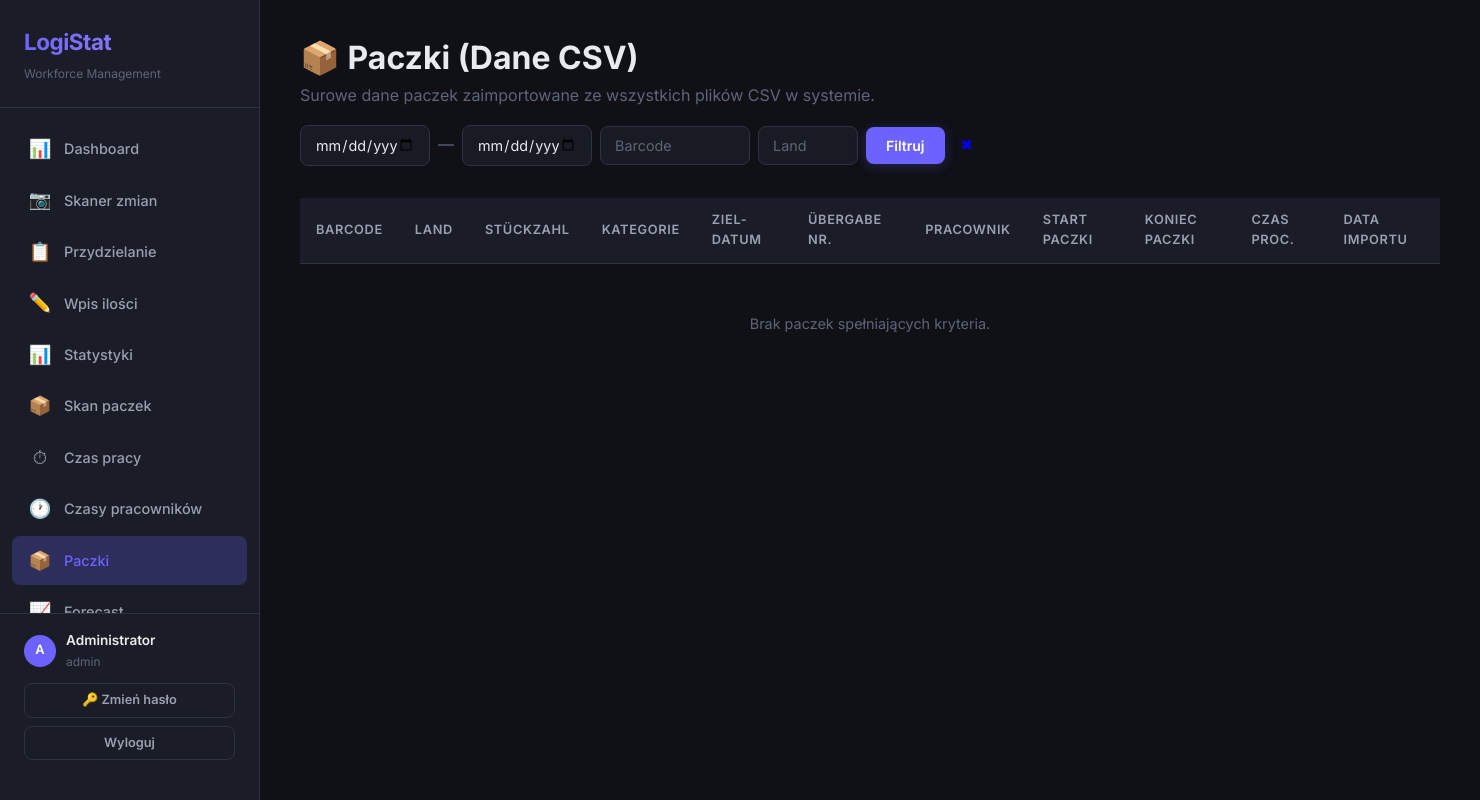
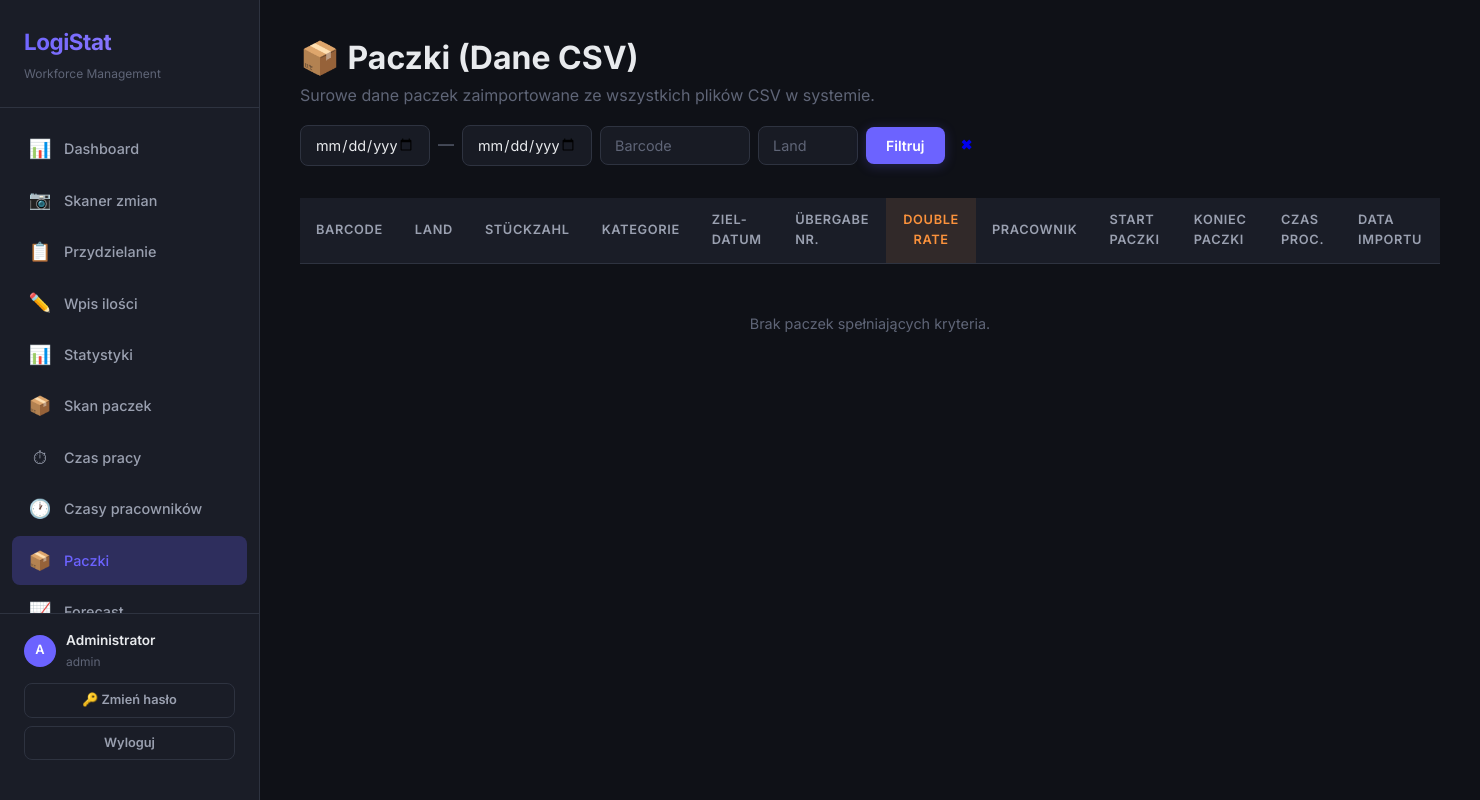
Before and after one commit to arek6891/LogiStat, a Flask app: page /paczki in a window 1480 px wide. Run offline with Flask 3, Linux system fonts and the light colour scheme; a user stored in the database is signed in.

Commit message:
feat(double-rate): per-package flag with yellow duplicate line in general stats
Paczki:
- Add ImportedCarton.double_rate column + checkbox per package
- PUT /api/packages/<id>/double-rate toggle endpoint

Statystyki ogólne:
- Add GeneralStat.double_rate_category_data (yellow row's manual amounts)
- Render a second yellow (2x) line per stat line that has double-rate packages;
  Amounts auto-summed from double-rate cartons, categories entered manually
- Doubling is emergent (both lines x1); remove legacy per-line x2 multiplier
- Include yellow rows in xlsx export

Co-Authored-By: Claude Opus 4.8 (1M context) <noreply@anthropic.com>

```diff
--- a/app.py
+++ b/app.py
@@ -238,6 +238,7 @@ class ImportedCarton(db.Model):
     imported_by = db.Column(db.Integer, db.ForeignKey('user.id'), nullable=True)
     processed_by = db.Column(db.Integer, db.ForeignKey('user.id'), nullable=True)
     processed_at = db.Column(db.DateTime, nullable=True)
+    double_rate = db.Column(db.Boolean, default=False)
     scan_start_at = db.Column(db.DateTime, nullable=True)
     scan_start_by = db.Column(db.Integer, db.ForeignKey('user.id'), nullable=True)
     scan_end_at = db.Column(db.DateTime, nullable=True)
@@ -272,6 +273,7 @@ class ImportedCarton(db.Model):
             'uebergabe_nr': self.uebergabe_nr,
             'country_mapping_id': self.country_mapping_id,
             'processed_by': self.processed_by,
+            'double_rate': self.double_rate or False,
             'processed_by_name': self.processed_by_user.display_name if self.processed_by_user else None,
             'processed_at': self.processed_at.isoformat() if self.processed_at else None,
             'scan_start_at': self.scan_start_at.isoformat() if self.scan_start_at else None,
@@ -305,7 +307,8 @@ class GeneralStat(db.Model):
     country_ledger = db.Column(db.String(150), nullable=False)
     amounts = db.Column(db.Integer, default=0)
     category_data = db.Column(db.Text, default='{}')
-    double_rate = db.Column(db.Boolean, default=False)
+    double_rate = db.Column(db.Boolean, default=False)  # legacy per-line flag (unused; kept for back-compat)
+    double_rate_category_data = db.Column(db.Text, default='{}')  # yellow row: manual per-category amounts for double-rate packages
     created_at = db.Column(db.DateTime, default=datetime.utcnow)
     updated_at = db.Column(db.DateTime, nullable=True)
     updated_by = db.Column(db.Integer, db.ForeignKey('user.id'), nullable=True)
@@ -325,6 +328,15 @@ class GeneralStat(db.Model):
 
     def set_category_data(self, data):
         self.category_data = json.dumps(data)
+
+    def get_double_rate_category_data(self):
+        try:
+            return json.loads(self.double_rate_category_data) if self.double_rate_category_data else empty_category_data()
+        except (json.JSONDecodeError, TypeError):
+            return empty_category_data()
+
+    def set_double_rate_category_data(self, data):
+        self.double_rate_category_data = json.dumps(data)
 
     def total_cost(self):
         cd = self.get_category_data()
@@ -341,12 +353,11 @@ class GeneralStat(db.Model):
         mapping = CostMapping.query.filter_by(year=ym[0], month=ym[1]).first()
         rates = mapping.get_rates_data() if mapping else {}
 
-        multiplier = 2.0 if self.double_rate else 1.0
         total_cost = 0.0
         for cat, data in cd.items():
             amt = data.get('amount', 0)
             rate = rates.get(cat, 0.0)
-            data['computed_cost'] = amt * rate * multiplier
+            data['computed_cost'] = amt * rate
             total_cost += data['computed_cost']
 
         return {
@@ -644,13 +655,6 @@ def paczki_view():
     pagination = query.order_by(ImportedCarton.imported_at.desc()).paginate(page=page, per_page=100, error_out=False)
     users = User.query.filter_by(is_active_user=True).order_by(User.display_name).all()
 
-    # Double rate per uebergabe_nr — query GeneralStat for each distinct list_id
-    unr_set = set(i.uebergabe_nr for i in pagination.items if i.uebergabe_nr)
-    dr_map = {}
-    for unr in unr_set:
-        stat = GeneralStat.query.filter_by(list_id=unr).first()
-        dr_map[unr] = stat.double_rate if stat else False
-
     return render_template('paczki.html',
                            pagination=pagination,
                            items=pagination.items,
@@ -658,8 +662,7 @@ def paczki_view():
                            date_to=date_to_str,
                            barcode=barcode,
                            land=land,
-                           users=users,
-                           dr_map=dr_map)
+                           users=users)
 
 
 @app.route('/general-stats/export')
@@ -684,6 +687,8 @@ def general_stats_export():
         except ValueError:
             pass
     stats = query.order_by(GeneralStat.loading_date.asc()).all()
+
+    dr_amounts = double_rate_amount_map()
 
     cost_mappings = CostMapping.query.all()
     rates_by_ym = {(cm.year, cm.month): cm.get_rates_data() for cm in cost_mappings}
@@ -751,27 +756,23 @@ def general_stats_export():
     ws.row_dimensions[1].height = 28
     ws.row_dimensions[2].height = 18
 
-    # Data rows
-    for ri, s in enumerate(stats, 3):
+    def write_data_row(ri, s, cd, dr_label, row_fill, amounts_val):
+        """Write one data row (normal or yellow double-rate) at Excel row ri."""
         ym = (s.loading_date.year, s.loading_date.month)
         rates = rates_by_ym.get(ym, {})
-        multiplier = 2.0 if s.double_rate else 1.0
-        cd = s.get_category_data()
 
         total_amount = sum(cd.get(cat, {}).get('amount', 0) for cat in STAT_CATEGORIES)
-        total_cost = sum(cd.get(cat, {}).get('amount', 0) * rates.get(cat, 0.0) * multiplier
-                        for cat in STAT_CATEGORIES)
-
-        row_fill = dr_fill_row if s.double_rate else None
+        total_cost = sum(cd.get(cat, {}).get('amount', 0) * rates.get(cat, 0.0)
+                         for cat in STAT_CATEGORIES)
 
         row_data = [
             s.loading_date.strftime('%d.%m.%Y'),
-            'TAK' if s.double_rate else '',
+            dr_label,
             s.week_number,
             s.list_id,
             s.country_of_destination or '',
             s.country_ledger,
-            s.amounts,
+            amounts_val,
             total_amount,
         ]
 
@@ -781,13 +782,13 @@ def general_stats_export():
             c.alignment = Alignment(horizontal='center' if ci in (1, 2, 3, 7, 8) else 'left')
             if row_fill:
                 c.fill = row_fill
-            if ci == 2 and s.double_rate:
+            if ci == 2 and dr_label:
                 c.font = Font(bold=True, color='C2410C')
 
         for i, cat in enumerate(STAT_CATEGORIES):
             col = cat_cols_start + i * 2
             amt = cd.get(cat, {}).get('amount', 0)
-            cost = amt * rates.get(cat, 0.0) * multiplier
+            cost = amt * rates.get(cat, 0.0)
             for offset, val in enumerate([amt, round(cost, 2)]):
                 c = ws.cell(row=ri, column=col + offset, value=val)
                 c.border = thin
@@ -801,6 +802,20 @@ def general_stats_export():
         tc.font = Font(bold=True)
         if row_fill:
             tc.fill = row_fill
+
+    # Data rows — normal row, then a yellow double-rate row when the line has
+    # double-rate packages. The doubling is emergent: the same packages are
+    # billed once in the normal row and again (×1) in the yellow row.
+    ri = 3
+    for s in stats:
+        write_data_row(ri, s, s.get_category_data(), '', None, s.amounts)
+        ri += 1
+
+        dr_amount = dr_amounts.get((s.list_id, s.country_ledger, s.loading_date), 0)
+        if dr_amount > 0:
+            write_data_row(ri, s, s.get_double_rate_category_data(),
+                           'DOUBLE RATE', dr_fill_row, dr_amount)
+            ri += 1
 
     # Column widths
     col_widths = [12, 10, 6, 14, 22, 18, 9, 12]
@@ -821,6 +836,23 @@ def general_stats_export():
     response.headers['Content-Type'] = 'application/vnd.openxmlformats-officedocument.spreadsheetml.sheet'
     response.headers['Content-Disposition'] = f'attachment; filename="{fname}"'
     return response
+
+
+def double_rate_amount_map():
+    """Sum of Stückzahl of double-rate cartons, keyed by
+    (uebergabe_nr, land, ziel_datum) == (list_id, country_ledger, loading_date)."""
+    from sqlalchemy import func
+    rows = db.session.query(
+        ImportedCarton.uebergabe_nr,
+        ImportedCarton.land,
+        ImportedCarton.ziel_datum,
+        func.coalesce(func.sum(ImportedCarton.stueckzahl), 0),
+    ).filter(ImportedCarton.double_rate.is_(True)).group_by(
+        ImportedCarton.uebergabe_nr,
+        ImportedCarton.land,
+        ImportedCarton.ziel_datum,
+    ).all()
+    return {(u, l, d): int(s or 0) for u, l, d, s in rows}
 
 
 @app.route('/general-stats')
@@ -857,6 +889,11 @@ def general_stats_page():
             pass
 
     stats = query.order_by(GeneralStat.loading_date.desc()).all()
+
+    # Ilość double-rate (suma Stückzahl paczek oznaczonych) per linia → żółty wiersz
+    dr_amounts = double_rate_amount_map()
+    for s in stats:
+        s.dr_amount = dr_amounts.get((s.list_id, s.country_ledger, s.loading_date), 0)
 
     # Przekazanie do szablonu wszystkich mapowań kosztów aby JS miał do nich dostęp przy edycji
     cost_mappings = CostMapping.query.all()
@@ -1639,8 +1676,8 @@ def api_general_stat_update(stat_id):
 
     if 'category_data' in data:
         stat.set_category_data(data['category_data'])
-    if 'double_rate' in data:
-        stat.double_rate = bool(data['double_rate'])
+    if 'double_rate_category_data' in data:
+        stat.set_double_rate_category_data(data['double_rate_category_data'])
     stat.updated_at = datetime.utcnow()
     stat.updated_by = current_user.id
 
@@ -1832,6 +1869,16 @@ def api_package_reassign(carton_id):
         user = User.query.get_or_404(user_id)
         carton.processed_by = user.id
         carton.processed_at = datetime.utcnow()
+    db.session.commit()
+    return jsonify({'carton': carton.to_dict()}), 200
+
+
+@app.route('/api/packages/<int:carton_id>/double-rate', methods=['PUT'])
+@leader_required
+def api_package_double_rate(carton_id):
+    carton = ImportedCarton.query.get_or_404(carton_id)
+    data = request.get_json() or {}
+    carton.double_rate = bool(data.get('double_rate'))
     db.session.commit()
     return jsonify({'carton': carton.to_dict()}), 200
 
@@ -2493,6 +2540,8 @@ def migrate_columns():
             ("imported_carton", "processed_by",   "INTEGER REFERENCES user(id)"),
             ("imported_carton", "processed_at",   "DATETIME"),
             ("general_stat",    "double_rate",     "BOOLEAN DEFAULT 0"),
+            ("general_stat",    "double_rate_category_data", "TEXT DEFAULT '{}'"),
+            ("imported_carton", "double_rate",     "BOOLEAN DEFAULT 0"),
             ("imported_carton", "scan_start_at",  "DATETIME"),
             ("imported_carton", "scan_start_by",  "INTEGER REFERENCES user(id)"),
             ("imported_carton", "scan_end_at",    "DATETIME"),
--- a/templates/paczki.html
+++ b/templates/paczki.html
@@ -30,6 +30,7 @@
                 <th>Kategorie</th>
                 <th>Ziel-Datum</th>
                 <th>Übergabe Nr.</th>
+                <th style="text-align:center;background:rgba(251,146,60,.10);color:#fb923c;">Double rate</th>
                 <th>Pracownik</th>
                 <th>Start paczki</th>
                 <th>Koniec paczki</th>
@@ -47,6 +48,11 @@
                 <td>{{ item.kategorie or '—' }}</td>
                 <td>{{ item.ziel_datum.strftime('%d.%m.%Y') if item.ziel_datum else '—' }}</td>
                 <td style="font-family:monospace;font-size:.85rem;">{{ item.uebergabe_nr or '—' }}</td>
+                <td style="text-align:center;">
+                    <input type="checkbox" class="dr-checkbox" {% if item.double_rate %}checked{% endif %}
+                        onchange="toggleCartonDoubleRate({{ item.id }}, this)"
+                        title="Licz tę paczkę jako double rate" style="width:18px;height:18px;cursor:pointer;">
+                </td>
                 <td>
                     {% if item.processed_by_user %}
                     <span style="color:var(--accent);">{{ item.processed_by_user.display_name }}</span>
@@ -85,7 +91,7 @@
             {% endfor %}
             {% if not items %}
             <tr>
-                <td colspan="11" style="text-align:center;padding:3rem;color:var(--text-muted);">
+                <td colspan="12" style="text-align:center;padding:3rem;color:var(--text-muted);">
                     Brak paczek spełniających kryteria.
                 </td>
             </tr>
@@ -160,5 +166,24 @@ document.getElementById('reassignModal').addEventListener('click', function(e) {
     if (e.target === this) closeReassign();
 });
 
+async function toggleCartonDoubleRate(cartonId, checkbox) {
+    const val = checkbox.checked;
+    checkbox.disabled = true;
+    try {
+        const res = await fetch(`/api/packages/${cartonId}/double-rate`, {
+            method: 'PUT',
+            headers: { 'Content-Type': 'application/json' },
+            body: JSON.stringify({ double_rate: val })
+        });
+        if (!res.ok) { throw new Error(); }
+        showToast(val ? 'Oznaczono jako double rate.' : 'Usunięto double rate.', 'success');
+    } catch {
+        checkbox.checked = !val;  // rollback
+        showToast('Błąd zapisu double rate.', 'error');
+    } finally {
+        checkbox.disabled = false;
+    }
+}
+
 </script>
 {% endblock %}
```
Also changed, not shown: docs/TODO.md (+1 -5 lines), templates/general_stats.html (+54 -31 lines).
